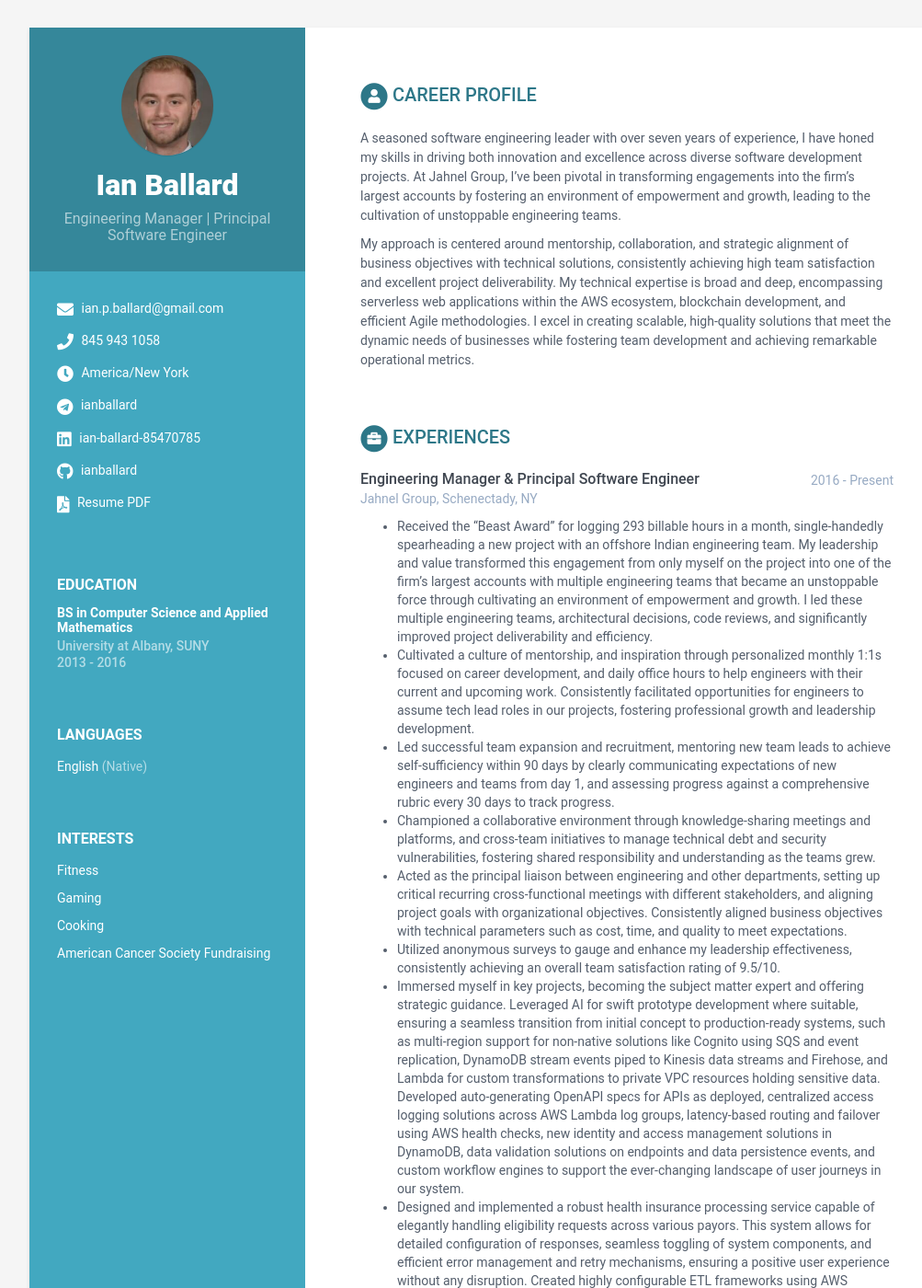
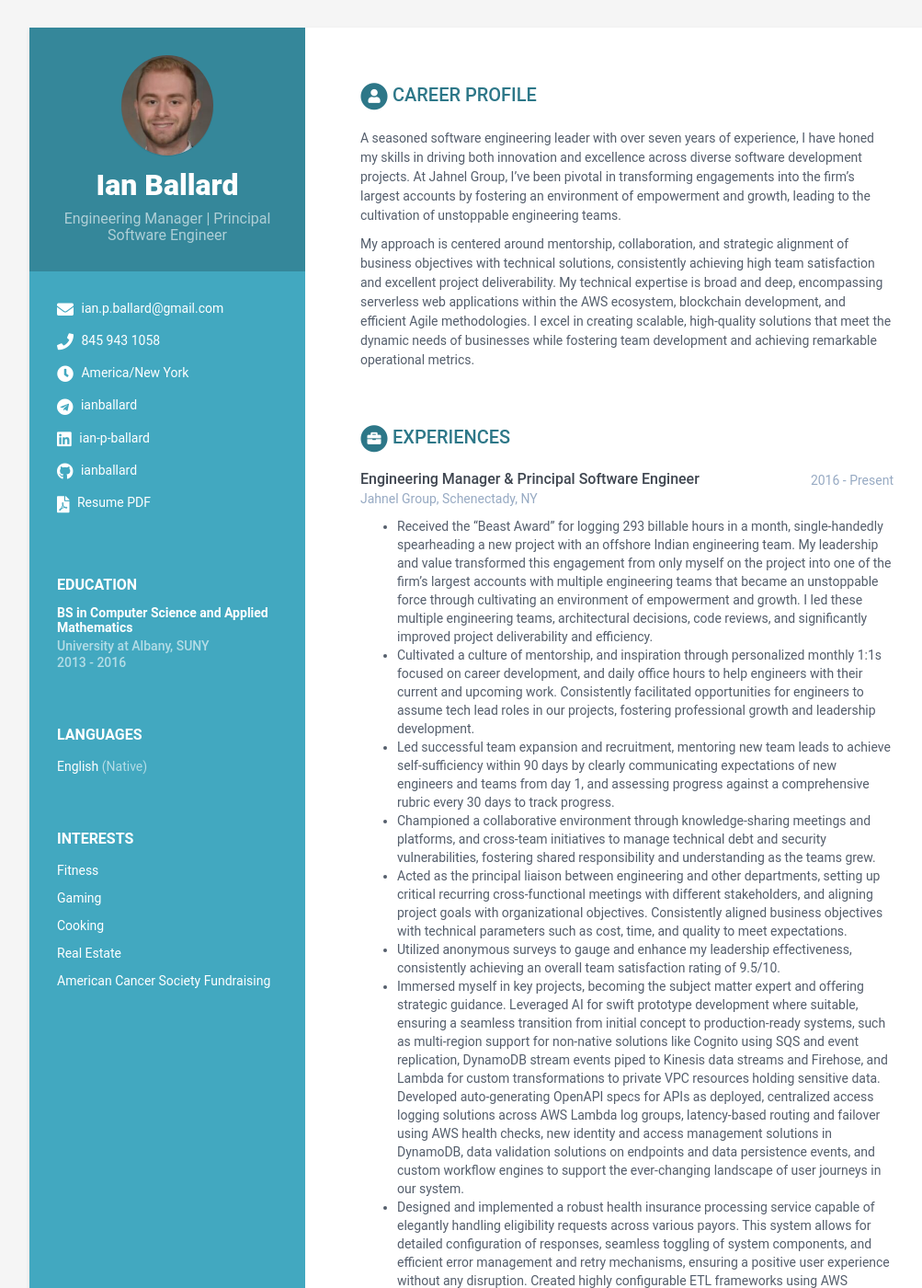
Before and after one commit to ianballard/ianballard.github.io, a Jekyll site: the page built from index.html, in a window 1280 px wide and 1400 px high. Shown: the whole window at 92% size, without its empty margins (108-1111 px from the left). Built offline with Jekyll 4.4.1, drawn with Linux system fonts in a browser that asks for light colours.

```diff
--- a/_data/data.yml
+++ b/_data/data.yml
@@ -16,7 +16,7 @@ sidebar:
     email: ian.p.ballard@gmail.com
     phone: 845 943 1058
     timezone: America/New York
-    linkedin: ian-ballard-85470785
+    linkedin: ian-p-ballard
     github: ianballard
     telegram: ianballard
     pdf: https://ianballard.github.io/Ian%20Ballard.pdf
@@ -37,6 +37,9 @@ sidebar:
           link:
 
         - item: Cooking
+          link:
+
+        - item: Real Estate
           link:
 
         - item: American Cancer Society Fundraising
--- a/_includes/contact.html
+++ b/_includes/contact.html
@@ -21,7 +21,7 @@
 
     {% if sidebar.timezone %}
     <li class="timezone"><i class="fas fa-clock"></i>
-      <a href="">{{ sidebar.timezone }}</a>
+      <span>{{ sidebar.timezone }}</span>
     </li>
     {% endif %}
 
```
Also changed, not shown: 2 other files.
